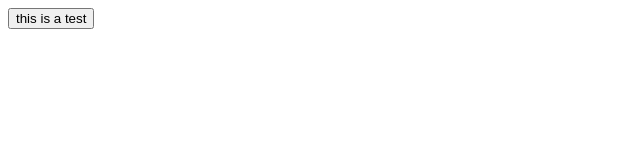
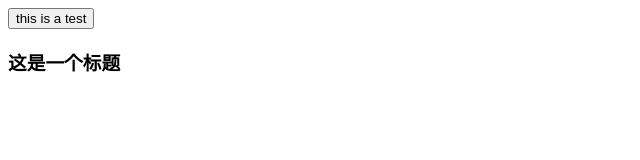
Before and after one commit to ghostwu/git-practice22, a plain HTML site: page index.html in a window 1280 px wide. Shown: the whole page, without its empty margins (0-640 px from the left). Drawn offline with Linux system fonts and the light colour scheme.

Commit message:
增加一行h3主题标签

```diff
--- a/index.html
+++ b/index.html
@@ -27,5 +27,6 @@
 <body>
 	<button id="test">this is a test</button>
 	<div id="box"></div>
+	<h3>这是一个标题</h3>
 </body>
 </html>
```
